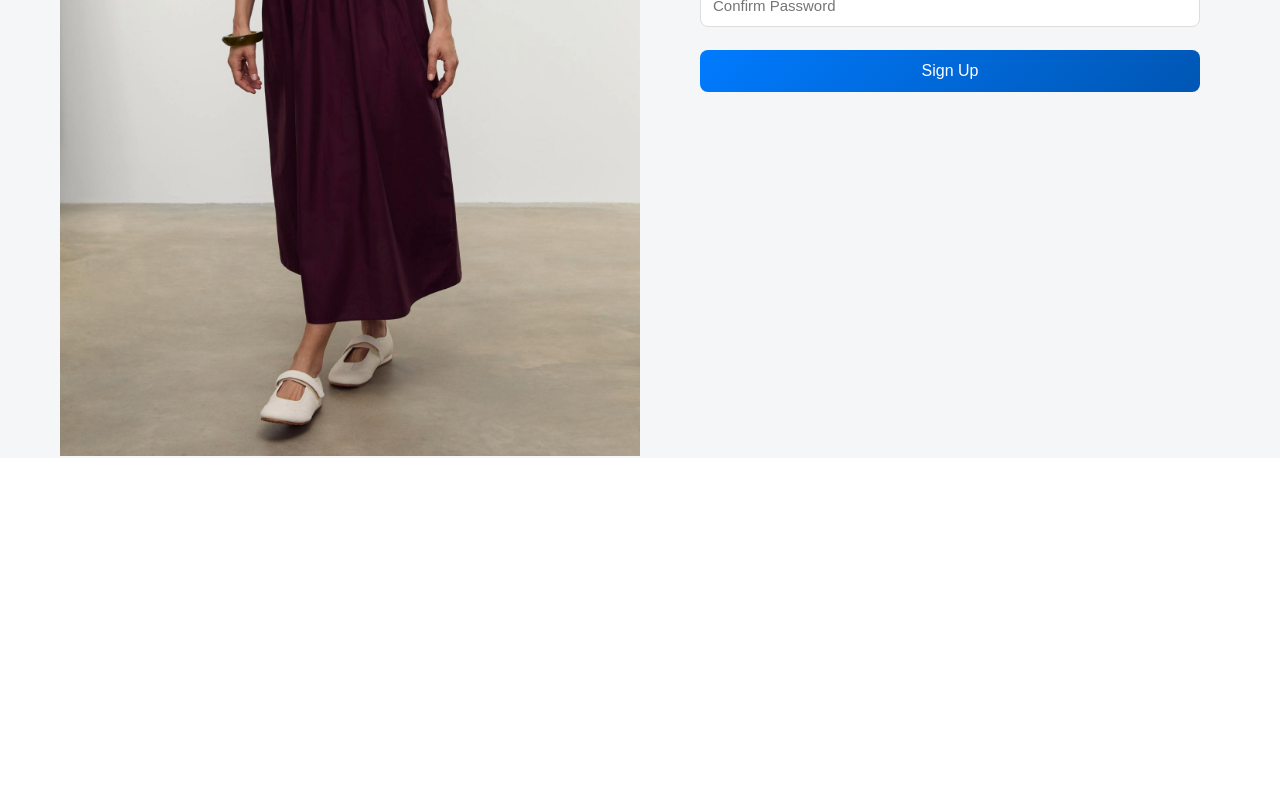
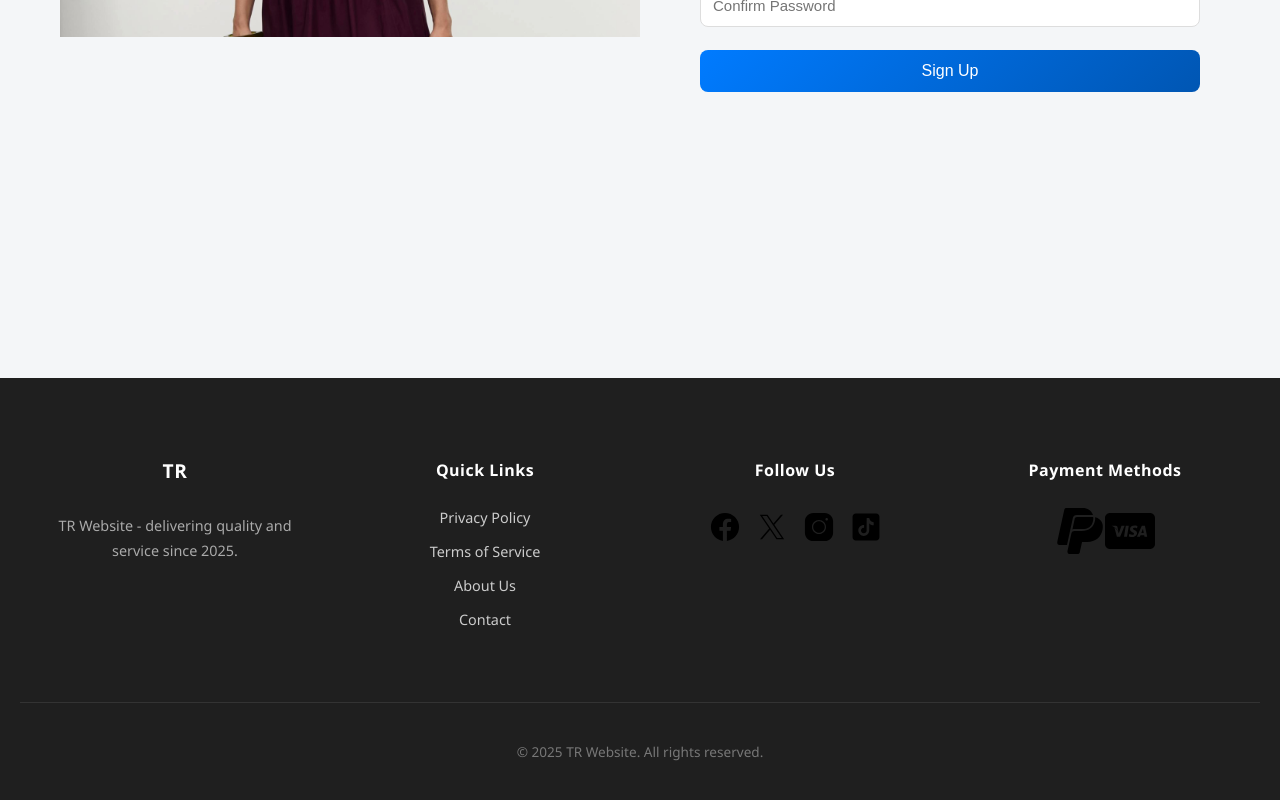
Before and after one commit to GuellifTakiEddine/TR-commerce, a React (Create React App) app in the folder frontend/: page /create-account in a window 1280 px wide. Shown: the part 516-1316 px from the top of the page. Before the commit the page ends 974 px from the top, so only its background shows below. Built offline with nearby package versions, Linux system fonts and the light colour scheme.

Commit message:
fixing image dimensions

```diff
--- a/frontend/src/pages/Register.css
+++ b/frontend/src/pages/Register.css
@@ -13,7 +13,7 @@
 .register-image {
   flex: 1;
   display: flex;
-  max-height: 100vh;
+
 }
 
 .register-image img {
--- a/frontend/src/pages/Register.jsx
+++ b/frontend/src/pages/Register.jsx
@@ -1,6 +1,7 @@
 import React, { useState } from "react";
 import "./Register.css";
 import registerImage from "../components/images/register-side.jpg";
+
 import Footer from "../components/footer";
 
 const Register = () => {
@@ -26,6 +27,7 @@ const Register = () => {
   };
 
   return (
+    <>
       <div className="register-wrapper">
         {/* Colonne gauche avec image */}
         <div className="register-image">
@@ -85,6 +87,8 @@ const Register = () => {
           </form>
         </div>
       </div>
+      <Footer />
+    </>
   );
 };
 
```
Also changed, not shown: frontend/src/components/images/register-side.jpg. Lines whose indentation alone changed are shown as unchanged.
